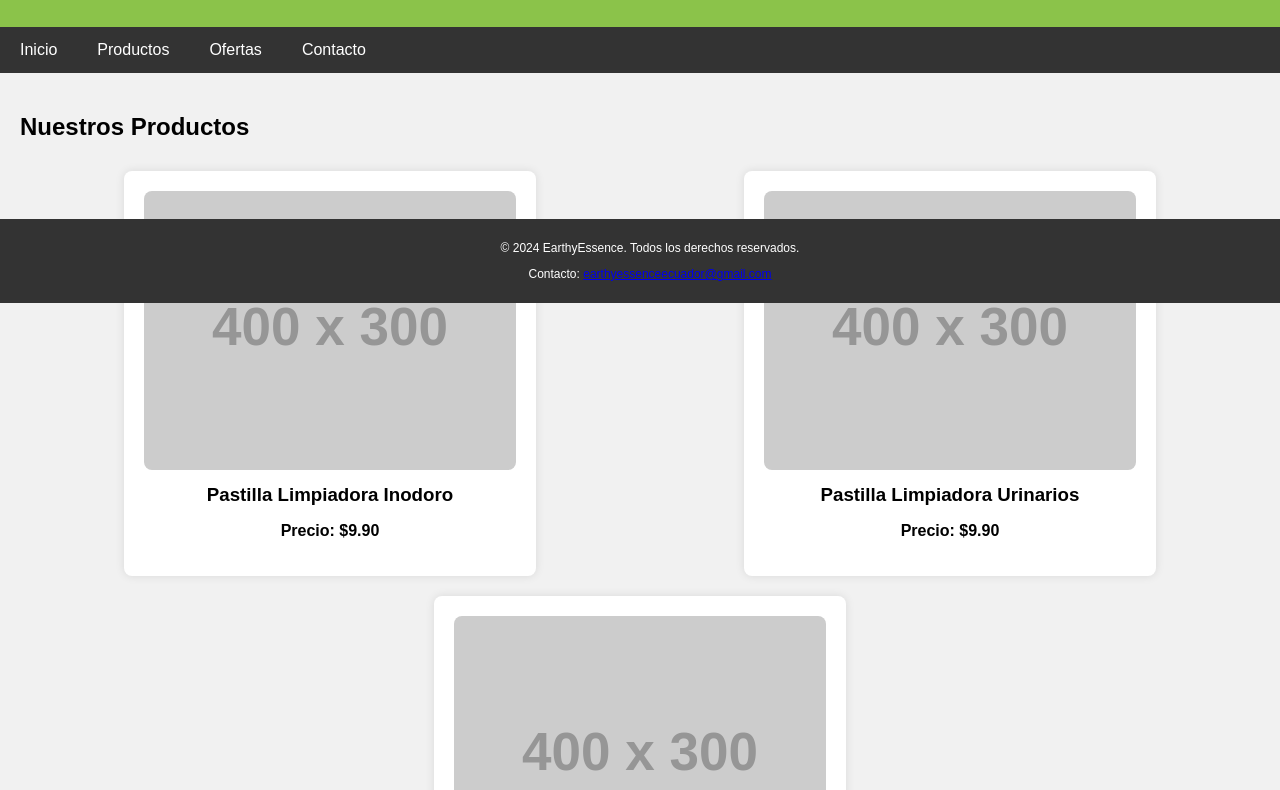
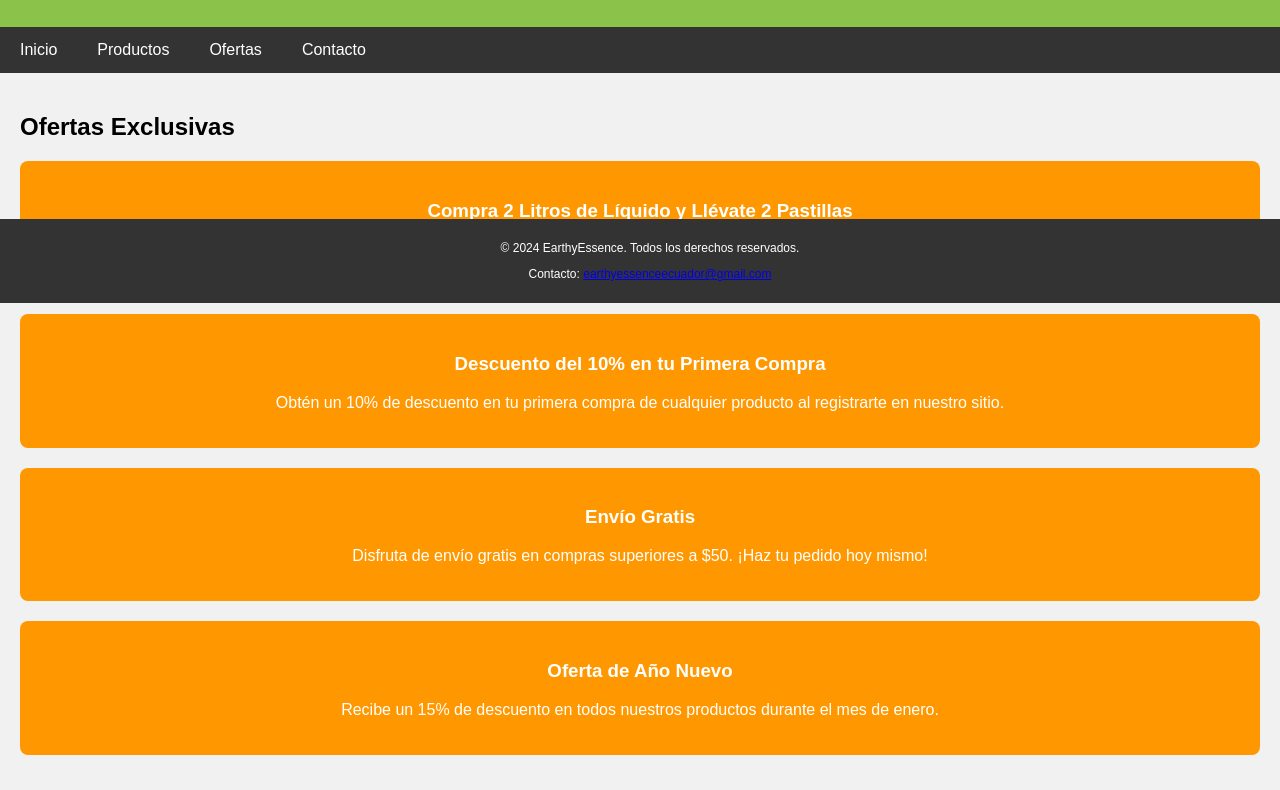
Before and after one commit to Earthyessence/Earthyessence-ecologico, a plain HTML site: page ofertas.html in a window 1280 px wide. Shown: the part 497-1287 px from the top of the page. Drawn offline with Linux system fonts and the light colour scheme; placeholder pictures from the web are drawn by us.

Commit message:
Update ofertas.html

```diff
--- a/ofertas.html
+++ b/ofertas.html
@@ -3,7 +3,7 @@
 <head>
     <meta charset="UTF-8">
     <meta name="viewport" content="width=device-width, initial-scale=1.0">
-    <title>Productos - EarthyEssence</title>
+    <title>Ofertas Especiales - EarthyEssence</title>
     <style>
         body {
             font-family: Arial, sans-serif;
@@ -59,34 +59,13 @@
             width: 100%;
         }
 
-        .product-container {
-            display: flex;
-            justify-content: space-around;
-            flex-wrap: wrap;
-        }
-
-        .product {
-            background-color: #fff;
-            box-shadow: 0 0 10px rgba(0, 0, 0, 0.1);
+        .offer {
+            background-color: #ff9800;
+            color: white;
             padding: 20px;
-            margin: 10px;
-            width: 30%;
             text-align: center;
             border-radius: 8px;
-        }
-
-        .product img {
-            width: 100%;
-            height: auto;
-            border-radius: 8px;
-        }
-
-        .product h3 {
-            margin: 10px 0;
-        }
-
-        .product p {
-            font-weight: bold;
+            margin-top: 20px;
         }
     </style>
 </head>
@@ -94,7 +73,7 @@
 
 <header>
     <img src="https://drive.google.com/uc?id=1sdjpM4ap5Kmbsb8m8pmICtEX6tayuhPN" alt="Imagen de productos ecológicos">
-    <h1>Productos de EarthyEssence</h1>
+    <h1>Ofertas Especiales</h1>
 </header>
 
 <nav>
@@ -104,26 +83,27 @@
     <a href="contacto.html">Contacto</a>
 </nav>
 
-<section id="productos">
-    <h2>Nuestros Productos</h2>
-    <div class="product-container">
-        <div class="product">
-            <img src="https://via.placeholder.com/400x300.png?text=Pastilla+Limpiadora+Inodoro" alt="Pastilla Limpiadora Inodoro">
-            <h3>Pastilla Limpiadora Inodoro</h3>
-            <p>Precio: $9.90</p>
-        </div>
+<section id="ofertas">
+    <h2>Ofertas Exclusivas</h2>
 
-        <div class="product">
-            <img src="https://via.placeholder.com/400x300.png?text=Pastilla+Limpiadora+Urinarios" alt="Pastilla Limpiadora Urinarios">
-            <h3>Pastilla Limpiadora Urinarios</h3>
-            <p>Precio: $9.90</p>
-        </div>
+    <div class="offer">
+        <h3>Compra 2 Litros de Líquido y Llévate 2 Pastillas</h3>
+        <p>Compra 2 litros del líquido para eliminar malos olores por $170 y recibe dos pastillas limpiadoras de inodoros y urinarios ¡Totalmente gratis!</p>
+    </div>
 
-        <div class="product">
-            <img src="https://via.placeholder.com/400x300.png?text=Líquido+Anti+Malos+Olores" alt="Líquido Anti Malos Olores">
-            <h3>Líquido Anti Malos Olores</h3>
-            <p>Precio: $85.00 por litro</p>
-        </div>
+    <div class="offer">
+        <h3>Descuento del 10% en tu Primera Compra</h3>
+        <p>Obtén un 10% de descuento en tu primera compra de cualquier producto al registrarte en nuestro sitio.</p>
+    </div>
+
+    <div class="offer">
+        <h3>Envío Gratis</h3>
+        <p>Disfruta de envío gratis en compras superiores a $50. ¡Haz tu pedido hoy mismo!</p>
+    </div>
+
+    <div class="offer">
+        <h3>Oferta de Año Nuevo</h3>
+        <p>Recibe un 15% de descuento en todos nuestros productos durante el mes de enero.</p>
     </div>
 </section>
 
```
